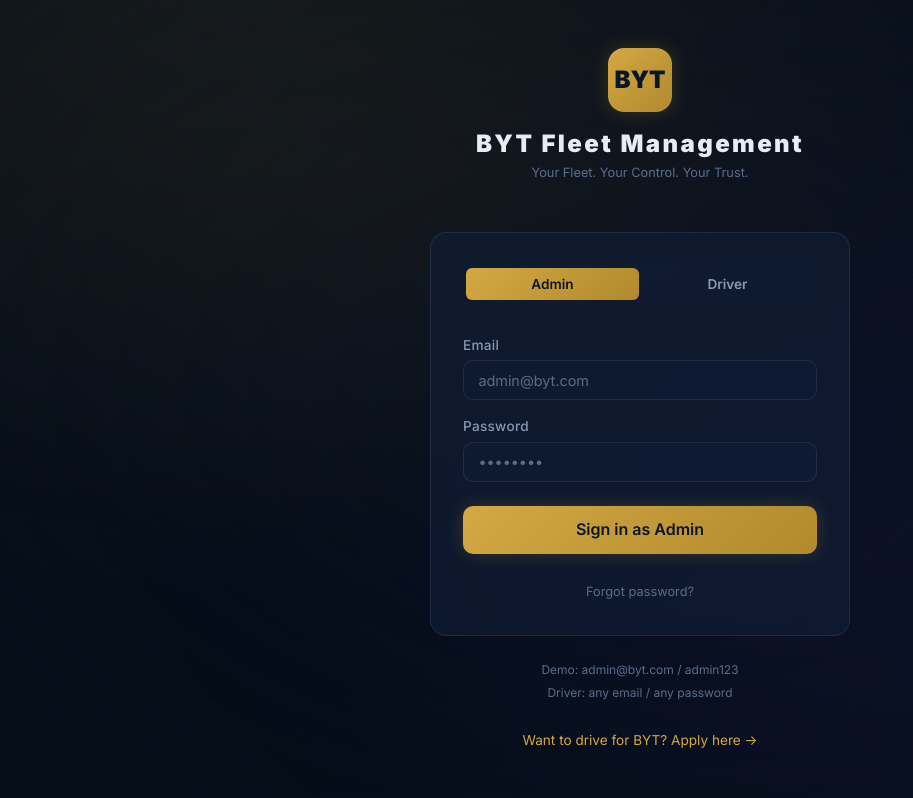
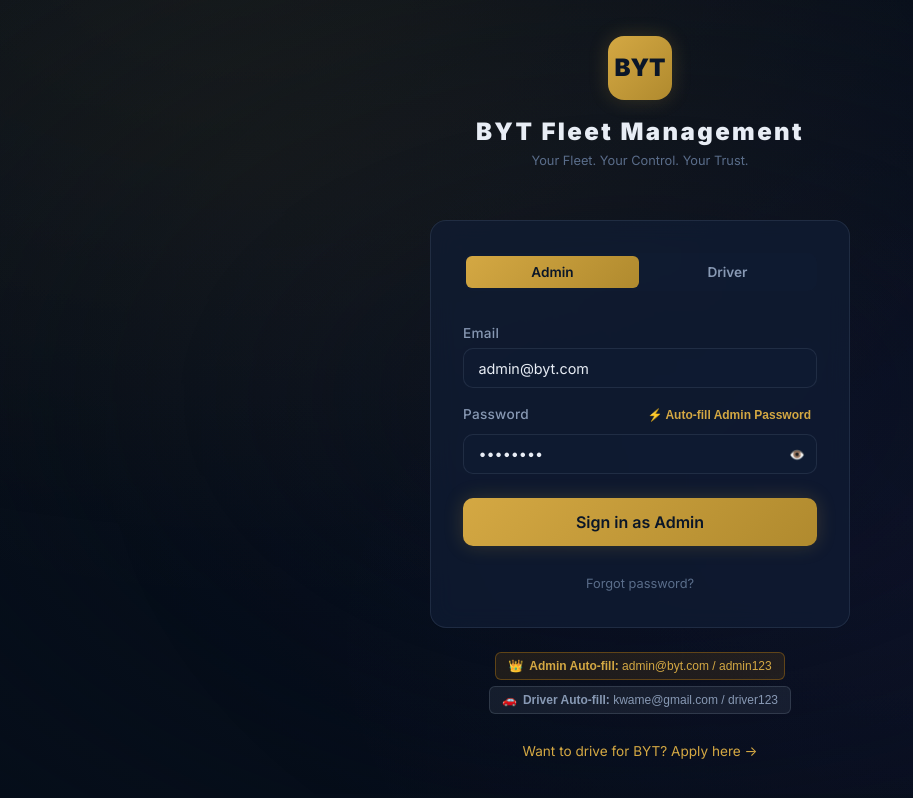
Before and after one commit to ebencool12/car-management-system, a Next.js app: page / in a window 1280 px wide. Shown: the top 798 px of the page, without its empty margins (0-913 px from the left). Built offline with nearby package versions, Linux system fonts and the light colour scheme.

Commit message:
feat: auto-fill admin credentials on login page

```diff
--- a/src/app/page.tsx
+++ b/src/app/page.tsx
@@ -6,10 +6,23 @@ import { useRouter } from 'next/navigation';
 export default function LoginPage() {
   const router = useRouter();
   const [role, setRole] = useState<'admin' | 'driver'>('admin');
-  const [email, setEmail] = useState('');
-  const [password, setPassword] = useState('');
+  const [email, setEmail] = useState('admin@byt.com');
+  const [password, setPassword] = useState('admin123');
   const [loading, setLoading] = useState(false);
   const [error, setError] = useState('');
+  const [showPassword, setShowPassword] = useState(false);
+
+  const selectRole = (newRole: 'admin' | 'driver') => {
+    setRole(newRole);
+    setError('');
+    if (newRole === 'admin') {
+      setEmail('admin@byt.com');
+      setPassword('admin123');
+    } else {
+      setEmail('kwame@gmail.com');
+      setPassword('driver123');
+    }
+  };
 
   const handleLogin = async (e: React.FormEvent) => {
     e.preventDefault();
@@ -48,7 +61,7 @@ export default function LoginPage() {
             <div style={{ display: 'flex', gap: '2px', background: 'var(--color-bg-input)', borderRadius: 'var(--radius-md)', padding: '3px', marginBottom: 'var(--space-xl)' }}>
               <button
                 type="button"
-                onClick={() => setRole('admin')}
+                onClick={() => selectRole('admin')}
                 style={{
                   flex: 1,
                   padding: '0.5rem',
@@ -67,7 +80,7 @@ export default function LoginPage() {
               </button>
               <button
                 type="button"
-                onClick={() => setRole('driver')}
+                onClick={() => selectRole('driver')}
                 style={{
                   flex: 1,
                   padding: '0.5rem',
@@ -101,16 +114,67 @@ export default function LoginPage() {
               </div>
 
               <div className="form-group" style={{ marginBottom: 'var(--space-lg)' }}>
-                <label className="form-label" htmlFor="login-password">Password</label>
+                <div style={{ display: 'flex', justifyContent: 'space-between', alignItems: 'center', marginBottom: 'var(--space-xs)' }}>
+                  <label className="form-label" htmlFor="login-password" style={{ marginBottom: 0 }}>Password</label>
+                  <button
+                    type="button"
+                    onClick={() => {
+                      if (role === 'admin') {
+                        setEmail('admin@byt.com');
+                        setPassword('admin123');
+                      } else {
+                        setEmail('kwame@gmail.com');
+                        setPassword('driver123');
+                      }
+                    }}
+                    style={{
+                      background: 'none',
+                      border: 'none',
+                      color: 'var(--byt-gold)',
+                      fontSize: '0.75rem',
+                      cursor: 'pointer',
+                      fontWeight: 600,
+                      padding: '2px 6px',
+                      borderRadius: 'var(--radius-sm)',
+                      display: 'flex',
+                      alignItems: 'center',
+                      gap: '4px'
+                    }}
+                  >
+                    ⚡ Auto-fill {role === 'admin' ? 'Admin' : 'Driver'} Password
+                  </button>
+                </div>
+                <div style={{ position: 'relative' }}>
                   <input
                     id="login-password"
-                  type="password"
+                    type={showPassword ? 'text' : 'password'}
                     className="form-input"
                     placeholder="••••••••"
                     value={password}
                     onChange={(e) => setPassword(e.target.value)}
+                    style={{ paddingRight: '2.5rem' }}
                     required
                   />
+                  <button
+                    type="button"
+                    onClick={() => setShowPassword(!showPassword)}
+                    style={{
+                      position: 'absolute',
+                      right: '0.75rem',
+                      top: '50%',
+                      transform: 'translateY(-50%)',
+                      background: 'none',
+                      border: 'none',
+                      color: 'var(--color-text-muted)',
+                      cursor: 'pointer',
+                      fontSize: '0.8rem',
+                      padding: 0
+                    }}
+                    title={showPassword ? 'Hide password' : 'Show password'}
+                  >
+                    {showPassword ? '🙈' : '👁️'}
+                  </button>
+                </div>
               </div>
 
               {error && (
@@ -139,10 +203,46 @@ export default function LoginPage() {
           </div>
         </div>
 
-        {/* Demo credentials hint */}
-        <div style={{ marginTop: 'var(--space-lg)', textAlign: 'center', fontSize: '0.75rem', color: 'var(--color-text-muted)' }}>
-          <p>Demo: admin@byt.com / admin123</p>
-          <p style={{ marginTop: '4px' }}>Driver: any email / any password</p>
+        {/* Demo credentials hint with quick-fill buttons */}
+        <div style={{ marginTop: 'var(--space-lg)', display: 'flex', flexDirection: 'column', gap: '6px', alignItems: 'center' }}>
+          <button
+            type="button"
+            onClick={() => selectRole('admin')}
+            style={{
+              background: 'rgba(245, 158, 11, 0.1)',
+              border: '1px solid rgba(245, 158, 11, 0.3)',
+              borderRadius: 'var(--radius-sm)',
+              padding: '6px 12px',
+              color: 'var(--byt-gold)',
+              fontSize: '0.75rem',
+              cursor: 'pointer',
+              display: 'flex',
+              alignItems: 'center',
+              gap: '6px'
+            }}
+          >
+            <span>👑</span>
+            <span><strong>Admin Auto-fill:</strong> admin@byt.com / admin123</span>
+          </button>
+          <button
+            type="button"
+            onClick={() => selectRole('driver')}
+            style={{
+              background: 'rgba(148, 163, 184, 0.1)',
+              border: '1px solid rgba(148, 163, 184, 0.2)',
+              borderRadius: 'var(--radius-sm)',
+              padding: '6px 12px',
+              color: 'var(--color-text-secondary)',
+              fontSize: '0.75rem',
+              cursor: 'pointer',
+              display: 'flex',
+              alignItems: 'center',
+              gap: '6px'
+            }}
+          >
+            <span>🚗</span>
+            <span><strong>Driver Auto-fill:</strong> kwame@gmail.com / driver123</span>
+          </button>
         </div>
 
         {/* Apply link */}
```
Lines whose indentation alone changed are shown as unchanged.
